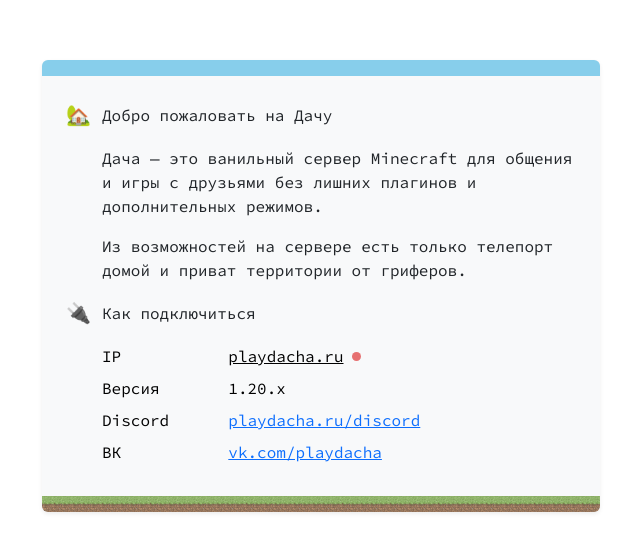
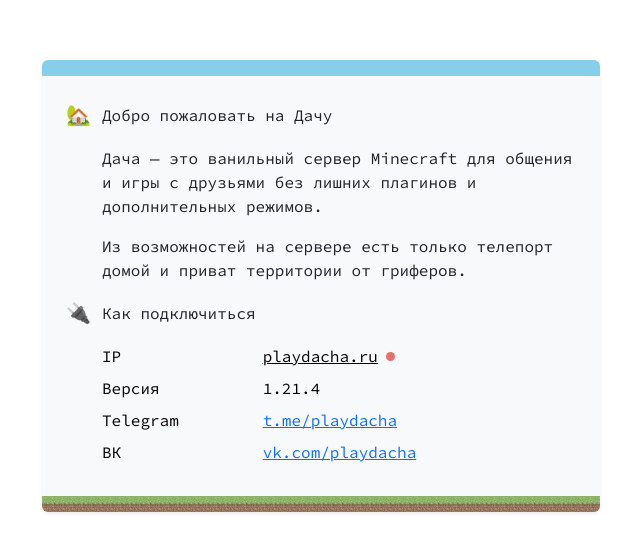
Before and after one commit to potatoru/dacha-site, a Vue app: page / in a window 1280 px wide. Shown: the part 114-666 px from the top of the page, without its empty margins (319-959 px from the left). Built offline with nearby package versions, Linux system fonts and the light colour scheme; no server answers.

Commit message:
Обновление

```diff
--- a/src/js/App.vue
+++ b/src/js/App.vue
@@ -29,11 +29,11 @@
                 </tr>
                 <tr>
                   <td class="bg-light ps-0">Версия</td>
-                  <td class="bg-light ps-0">1.20.x</td>
+                  <td class="bg-light ps-0">1.21.4</td>
                 </tr>
                 <tr>
-                  <td class="bg-light ps-0">Discord</td>
-                  <td class="bg-light ps-0"><a href="https://playdacha.ru/discord" target="_blank">playdacha.ru/discord</a></td>
+                  <td class="bg-light ps-0">Telegram</td>
+                  <td class="bg-light ps-0"><a href="https://t.me/playdacha" target="_blank">t.me/playdacha</a></td>
                 </tr>
                 <tr>
                   <td class="bg-light ps-0 pb-0">ВК</td>
```
